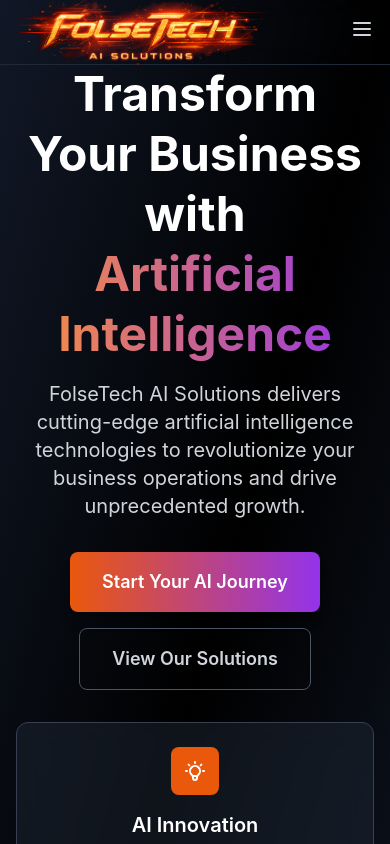
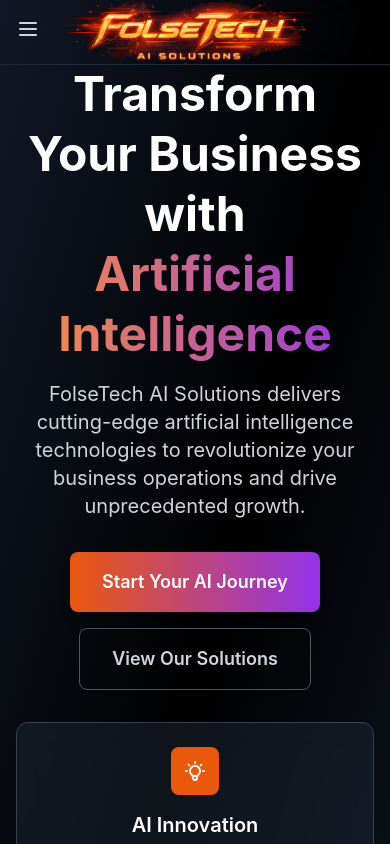
Before and after one commit to jonfolsetech-ctrl/folsetech, a React (Vite) app: page / in a window 390 px wide. Shown: the top 844 px of the page. Built offline with nearby package versions, Linux system fonts and the light colour scheme; the HTML template or start-up script is replaced by a standard one.

Commit message:
Center logo in navbar for mobile devices

```diff
--- a/src/components/Navbar.jsx
+++ b/src/components/Navbar.jsx
@@ -23,9 +23,9 @@ const Navbar = () => {
   return (
     <nav className="fixed w-full bg-transparent backdrop-blur-md z-50 border-b border-gray-800">
       <div className="max-w-7xl mx-auto px-4 sm:px-6 lg:px-8">
-        <div className="flex justify-between items-center h-16">
+        <div className="flex justify-between items-center h-16 md:justify-between">
           {/* Logo */}
-          <Link to="/" className="flex items-center">
+          <Link to="/" className="flex items-center absolute left-1/2 -translate-x-1/2 md:static md:translate-x-0">
             <img src="/newlogocropped.png" alt="FolseTech" className="h-20 w-auto max-w-xs" />
           </Link>
 
```
